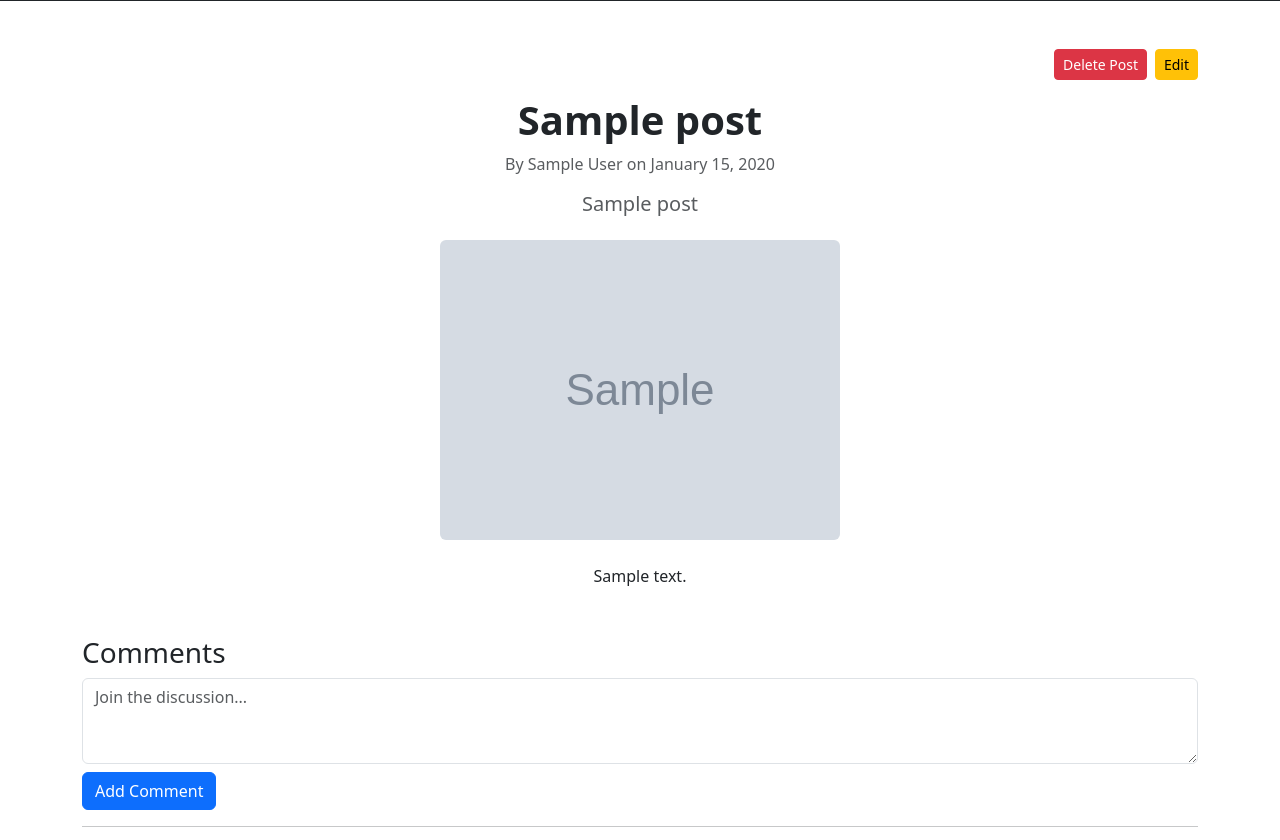
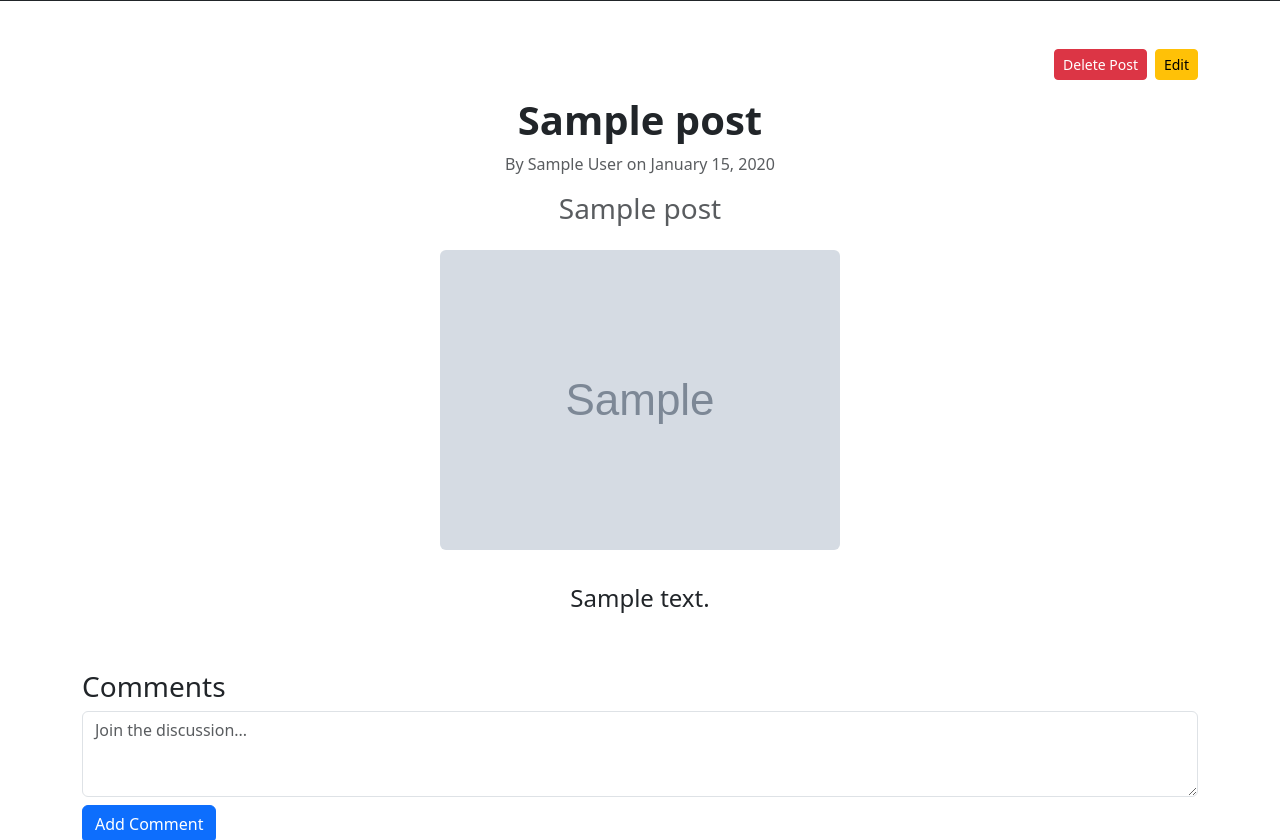
Before and after one commit to AtramAniket/flask-blog-fullstack-project, a Flask app: page /post/1 in a window 1280 px wide. Shown: the part 55-895 px from the top of the page. Run offline with Flask 3, Linux system fonts and the light colour scheme; a user stored in the database is signed in; tables that the repository leaves empty hold one stand-in row (values such as "Sample post"); grey boxes marked "Sample" are stand-in pictures; some libraries are stand-ins or nearby versions.

Commit message:
final commit

```diff
--- a/app/__init__.py
+++ b/app/__init__.py
@@ -1,18 +1,15 @@
-from flask import Flask
+from datetime import datetime
 from .models.user import User
 from .models.post import Post
-from .models.comment import Comment
 from .routes.posts import posts_bp
 from .routes.users import users_bp
+from .models.comment import Comment
+from flask import Flask, render_template
 from .extensions import db, bootstrap, ckeditor, login_manager, migrate
 
 @login_manager.user_loader
 def load_user(user_id):
     return db.get_or_404(User, user_id)
-
-# @app.context_processor
-# def inject_current_year():
-#     return {'current_year': datetime.utcnow().year}
 
 def create_app():
 
@@ -23,6 +20,8 @@ def create_app():
 	app.register_blueprint(posts_bp)
 
 	app.register_blueprint(users_bp, url_prefix="/users")
+
+	db.init_app(app)
 
 	ckeditor.init_app(app)
 
@@ -40,6 +39,14 @@ def create_app():
 
 	login_manager.login_message = "You must be logged in to access this page"
 
-	db.init_app(app)
+	# Register error handlers
+	@app.errorhandler(404)
+	def page_not_found(e):
+		return render_template("404.html"), 404
+
+	# dynamically display current year in footer
+	@app.context_processor
+	def inject_current_year():
+		return {'current_year': datetime.utcnow().year}
 
 	return app
--- a/app/routes/posts.py
+++ b/app/routes/posts.py
@@ -12,7 +12,7 @@ posts_bp = Blueprint('posts', __name__)
 @posts_bp.route('/')
 @login_required
 def home():
-	all_posts = Post.query.order_by(Post.created_at.desc()).limit(4)
+	all_posts = Post.query.order_by(Post.id.desc()).limit(4)
 	print(all_posts)
 	return render_template("index.html", posts=all_posts)
 
--- a/app/templates/partials/footer.html
+++ b/app/templates/partials/footer.html
@@ -1,5 +1,5 @@
 <footer class="bg-dark text-white text-center py-4 mt-5">
   <div class="container">
-    <p class="mb-0">&copy; 2026 John Doe. All rights reserved.</p>
+    <p class="mb-0">&copy; {{ current_year }} John Doe. All rights reserved.</p>
   </div>
 </footer>
--- a/app/templates/post.html
+++ b/app/templates/post.html
@@ -21,7 +21,7 @@
         <h1 class="fw-bold">{{ post.title }}</h1>
         <p class="text-muted">By {{ post.author }} on {{ post.created_at.strftime('%B %d, %Y') }}</p>
         {% if post.subtitle %}
-        <p class="text-muted h5">{{ post.subtitle }}</p>
+        <p class="text-muted h3">{{ post.subtitle }}</p>
         {% endif %}
     </header>
 
@@ -31,7 +31,7 @@
     {% endif %}
 
     {# --- CKEditor Post Body --- #}
-    <section class="blog-post-content mx-auto">
+    <section class="blog-post-content mx-auto fs-4 lh-lg">
         {{ post.body | safe }}
     </section>
 </article>
```
Also changed, not shown: app/static/img/hero.jpg (added), instance/blog_posts.db.
